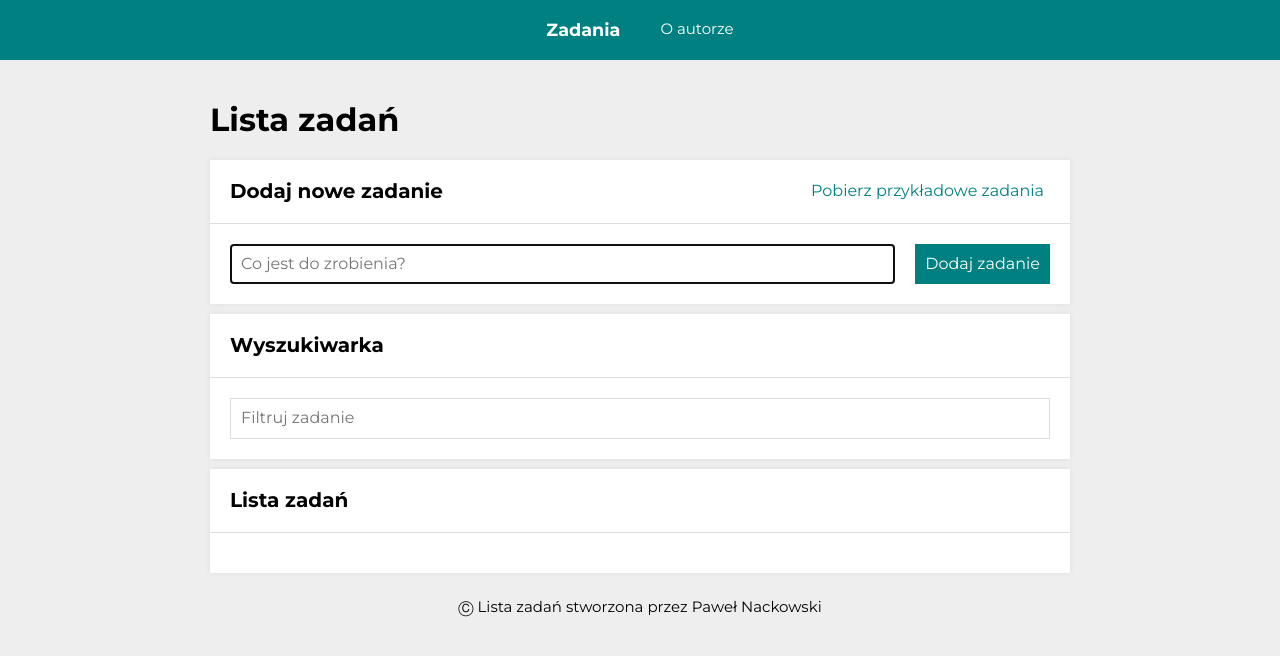
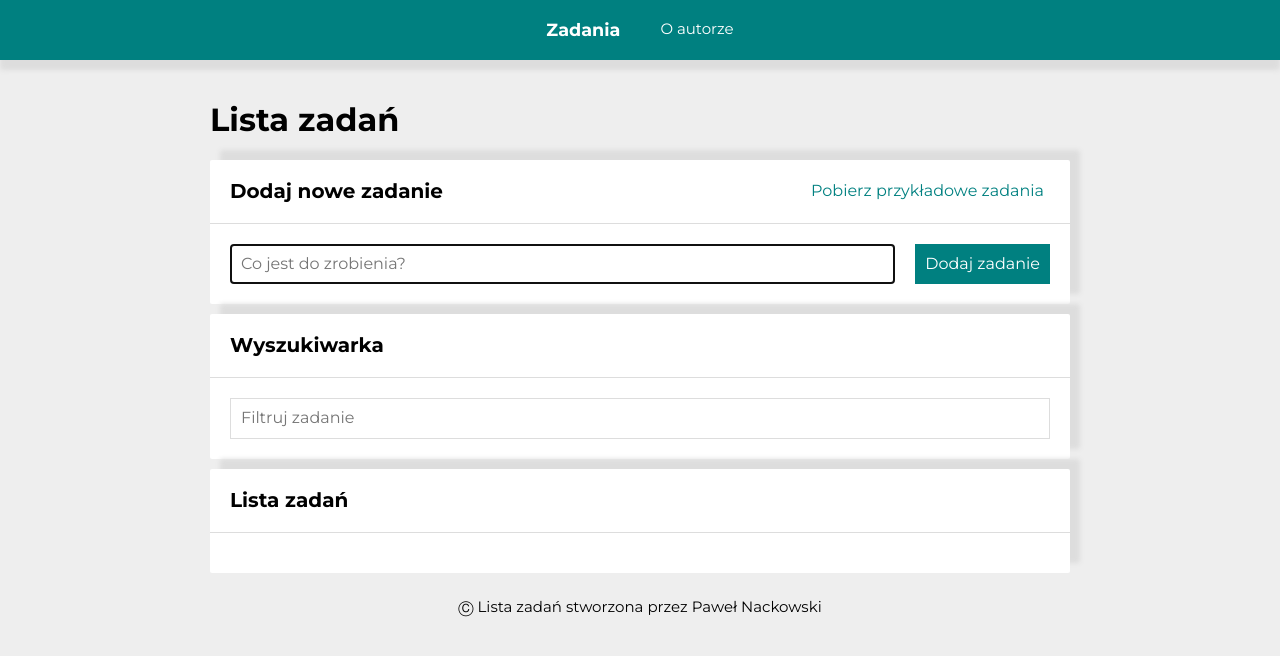
Before and after one commit to PawelNackowski/todo-list-react, a React (Create React App) app: page /#/zadania in a window 1280 px wide. Shown: the top 656 px of the page. Built offline with nearby package versions, Linux system fonts and the light colour scheme.

Commit message:
added shadow in sections

```diff
--- a/src/common/Section/styled.js
+++ b/src/common/Section/styled.js
@@ -3,7 +3,8 @@ import styled from "styled-components";
 export const StyledSection = styled.section`
     background-color: ${({theme}) => theme.color.white};
     margin: 10px 0;
-    box-shadow: 0 0 5px ${({theme}) => theme.color.alto};
+    box-shadow: 10px -10px 5px ${({theme}) => theme.color.alto};
+    border-radius: 2px;
 `;
 
 export const Header = styled.header`
--- a/src/styled.js
+++ b/src/styled.js
@@ -26,4 +26,5 @@ export const StyledList = styled.ul`
     padding: 20px;
     margin: 0;
     background-color: ${({theme} )=> theme.color.teal};
+     box-shadow: 0px 10px 5px ${({ theme }) => theme.color.alto};
 `
```
